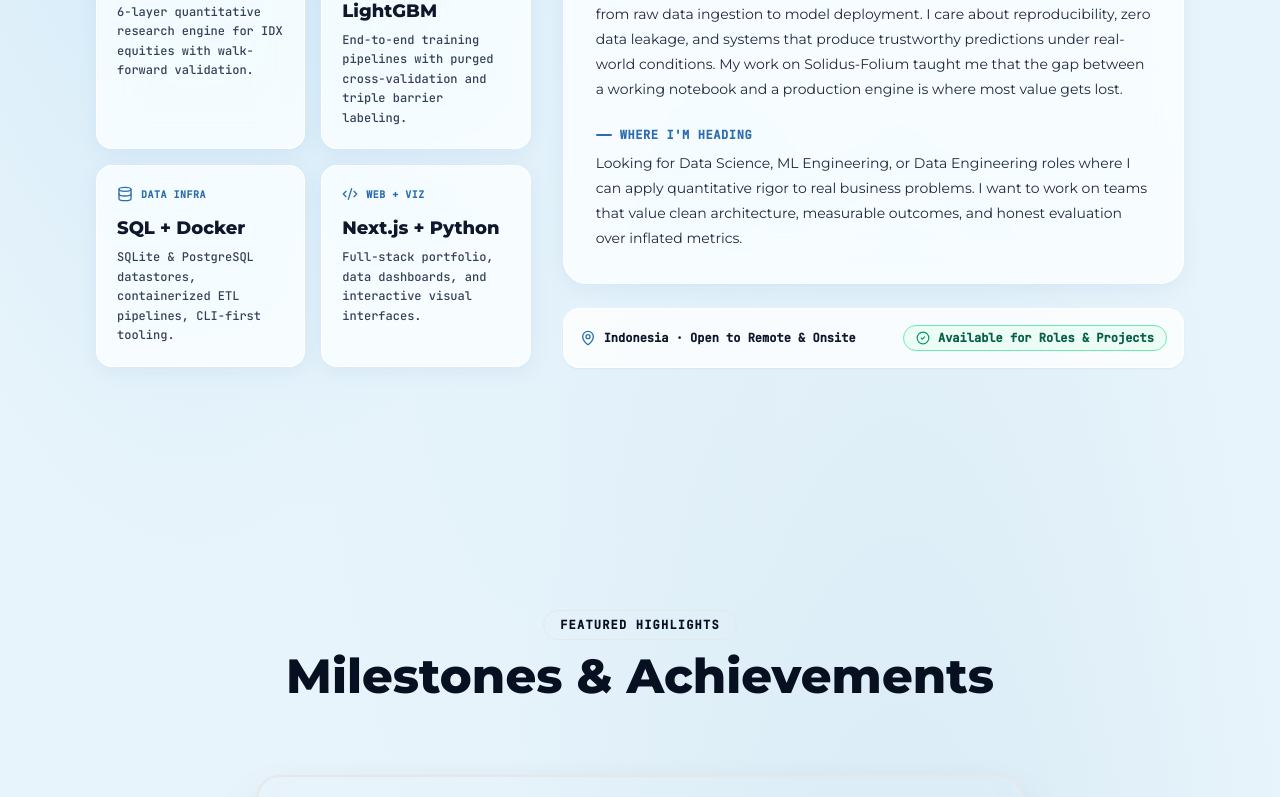
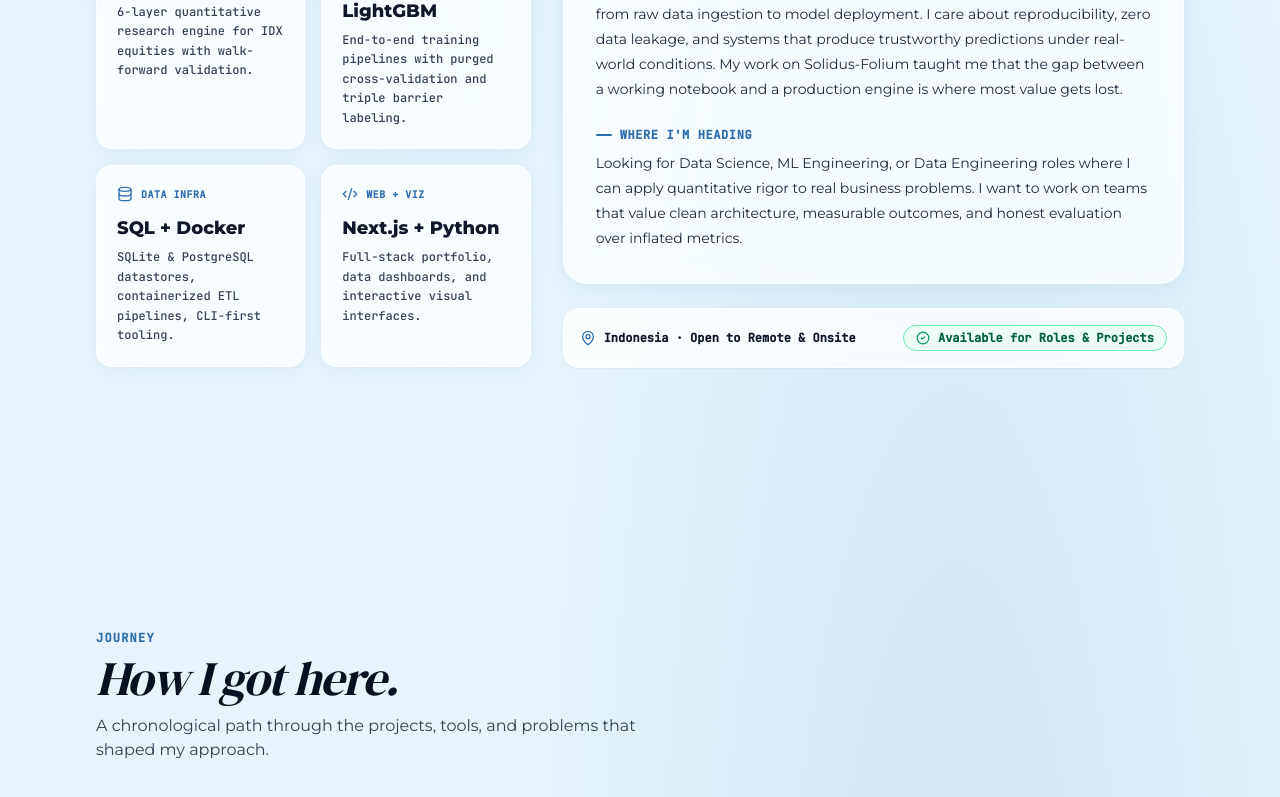
Before and after one commit to Josshua-DSA/Ingenium, a Next.js app: page / in a window 1280 px wide. Shown: the part 2000-2797 px from the top of the page. Built offline with nearby package versions, Linux system fonts and the light colour scheme.

Commit message:
refactor(page): restructure to 7-section layout

```diff
--- a/app/page.tsx
+++ b/app/page.tsx
@@ -4,12 +4,10 @@ import { HeroSection } from '@/components/sections/HeroSection'
 import { IntroSection } from '@/components/sections/IntroSection'
 import { MarqueeTicker } from '@/components/ui/MarqueeTicker'
 import { AboutSection } from '@/components/sections/AboutSection'
-import { HighlightsCarousel } from '@/components/sections/HighlightsCarousel'
-import { SkillsSection } from '@/components/sections/SkillsSection'
+import { JourneyTimeline } from '@/components/sections/JourneyTimeline'
 import { ProjectsSection } from '@/components/sections/ProjectsSection'
 import { ExperienceSection } from '@/components/sections/ExperienceSection'
-import { ContactSection } from '@/components/sections/ContactSection'
-import { OpportunitiesSection } from '@/components/sections/OpportunitiesSection'
+import { ClosingSection } from '@/components/sections/ClosingSection'
 
 export default async function HomePage() {
   const projects = await getAllProjects()
@@ -19,35 +17,29 @@ export default async function HomePage() {
       {/* Top Floating Glass Navigation Bar */}
       <HeaderNav />
 
-      {/* 1. My Portfolio (Figma Selection Frame + 3D Hanging Lanyard) */}
+      {/* 1. Hero — MY PORTFOLIO */}
       <HeroSection />
 
       {/* Ticker Divider */}
       <MarqueeTicker />
 
-      {/* 2. Hi, I'm Joshua (Intro Narrative + Stage Photo Frame + View Work & Download CV) */}
+      {/* 2. Intro — Hi, I'm Joshua */}
       <IntroSection />
 
-      {/* 3. About Me (Q&A Grid & Status Pillars) */}
+      {/* 3. About Me — 4 Stat Cards + 2 Q&A */}
       <AboutSection />
 
-      {/* 4. 3D Tour / Highlights (Milestones & Achievements + AUTO TOUR Button) */}
-      <HighlightsCarousel />
+      {/* 4. Journey — Interactive Timeline */}
+      <JourneyTimeline />
 
-      {/* 5. Tech Skills (Categorized Skill Pills) */}
-      <SkillsSection />
-
-      {/* 6. Projects (Case Studies) */}
+      {/* 5. Projects & Case Studies (with integrated skill tags) */}
       <ProjectsSection projects={projects} />
 
-      {/* 7. Experience & Activities */}
+      {/* 6. Experience & Activities */}
       <ExperienceSection />
 
-      {/* 8. Contact */}
-      <ContactSection />
-
-      {/* 9. Open to Opportunities Banner */}
-      <OpportunitiesSection />
+      {/* 7. Contact & CTA (merged closing) */}
+      <ClosingSection />
     </main>
   )
 }
```
